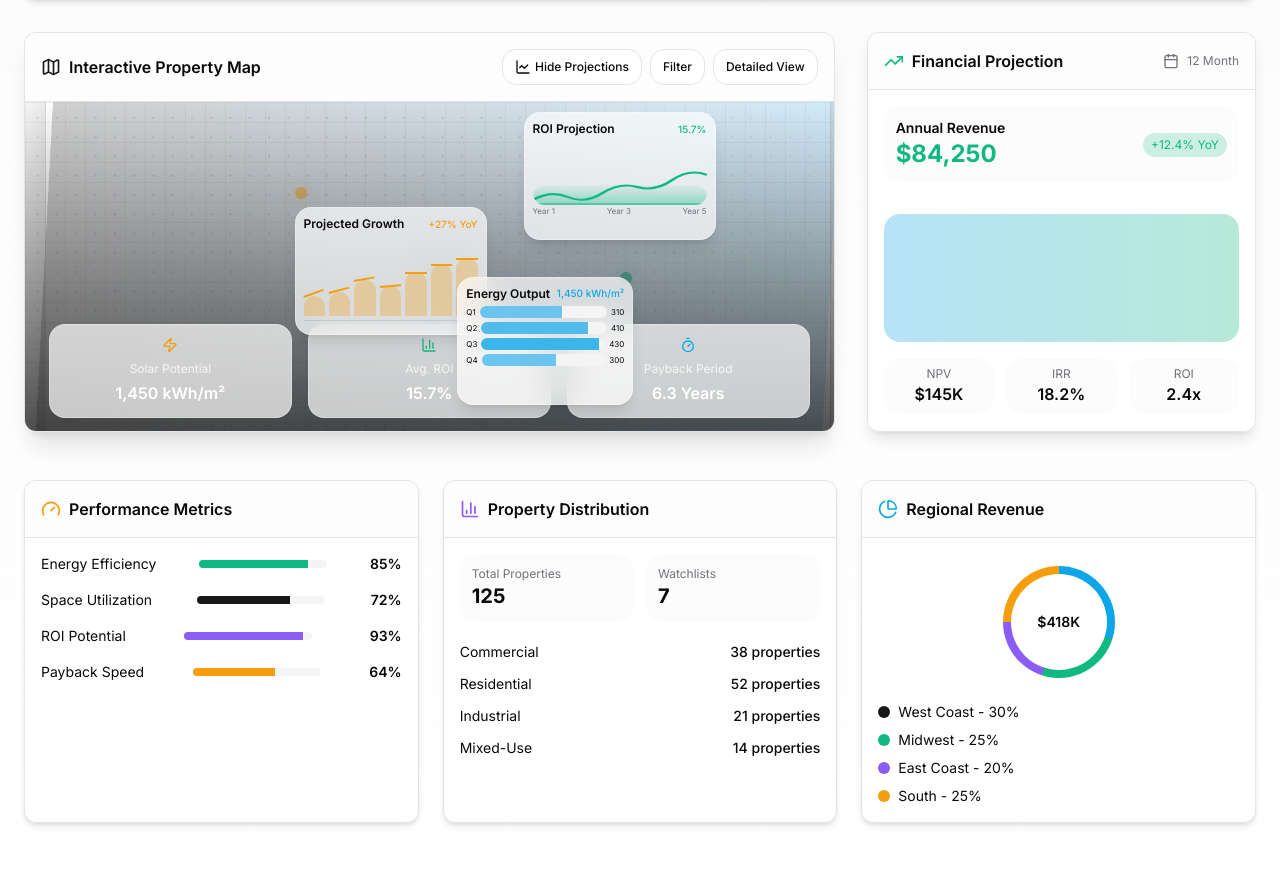
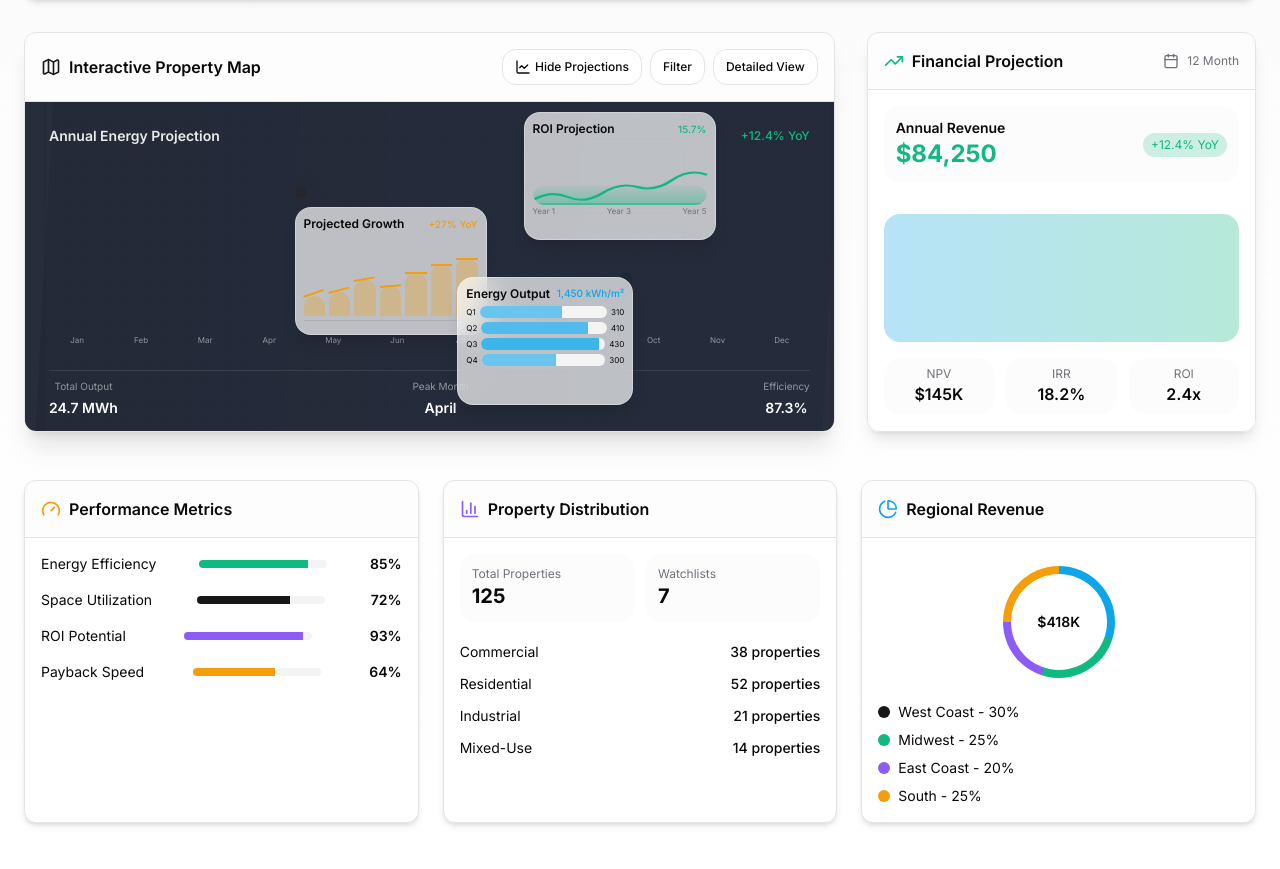
Before and after one commit to VishalKandagatla/stellar-space-styler, a React (Vite) app: page / in a window 1280 px wide. Shown: the part 3000-3869 px from the top of the page. Built offline with nearby package versions, Linux system fonts and the light colour scheme.

Commit message:
Update dashboard preview
Update the dashboard preview to remove the question mark in the background and include an energy projection graph.

```diff
--- a/src/components/dashboard/MapView.tsx
+++ b/src/components/dashboard/MapView.tsx
@@ -2,6 +2,51 @@
 import { Map, Zap, BarChart3, Timer, ChartLine, ChartBar } from "lucide-react";
 import { Button } from "@/components/ui/button";
 import { useEffect, useState } from "react";
+
+const EnergyProjectionGraph = () => {
+  return (
+    <div className="w-full h-full bg-gray-900/90 flex flex-col p-6">
+      <div className="flex justify-between items-center mb-4">
+        <h4 className="text-white/90 font-semibold text-sm">Annual Energy Projection</h4>
+        <span className="text-fin-green text-xs font-medium">+12.4% YoY</span>
+      </div>
+
+      {/* Main graph area */}
+      <div className="flex-1 flex items-end gap-2 pb-6">
+        {[40, 65, 80, 95, 75, 85, 92, 88, 78, 90, 85, 95].map((value, index) => (
+          <div key={index} className="flex-1 flex flex-col items-center gap-1">
+            <div
+              className="w-full bg-gradient-to-t from-fin-blue to-fin-blue/20 rounded-t-sm relative overflow-hidden group"
+              style={{ height: `${value}%` }}
+            >
+              <div className="absolute inset-0 bg-white/5 opacity-0 group-hover:opacity-100 transition-opacity"></div>
+              <div className="absolute bottom-0 left-0 w-full h-1/3 bg-[linear-gradient(to_top,rgba(14,165,233,0.3),transparent)]"></div>
+            </div>
+            <span className="text-[8px] text-white/50">
+              {['Jan', 'Feb', 'Mar', 'Apr', 'May', 'Jun', 'Jul', 'Aug', 'Sep', 'Oct', 'Nov', 'Dec'][index]}
+            </span>
+          </div>
+        ))}
+      </div>
+
+      {/* Bottom stats */}
+      <div className="flex justify-between items-center pt-2 border-t border-white/10">
+        <div className="text-center">
+          <p className="text-[10px] text-white/50 mb-1">Total Output</p>
+          <p className="text-white font-semibold text-sm">24.7 MWh</p>
+        </div>
+        <div className="text-center">
+          <p className="text-[10px] text-white/50 mb-1">Peak Month</p>
+          <p className="text-white font-semibold text-sm">April</p>
+        </div>
+        <div className="text-center">
+          <p className="text-[10px] text-white/50 mb-1">Efficiency</p>
+          <p className="text-white font-semibold text-sm">87.3%</p>
+        </div>
+      </div>
+    </div>
+  );
+};
 
 const MapView = () => {
   const [showProjections, setShowProjections] = useState(true);
@@ -37,16 +82,11 @@ const MapView = () => {
         </div>
       </div>
       <div className="h-[340px] relative group overflow-hidden">
-        {/* Fallback background if image fails to load */}
-        <div className={`absolute inset-0 bg-gray-200 flex items-center justify-center ${imageLoaded ? 'hidden' : ''}`}>
-          <span className="text-gray-500">Loading map...</span>
-        </div>
-
         {/* Base satellite image */}
         <img
           src="/lovable-uploads/d8db171a-ce83-484b-b3b2-f279f0ea3e6a.png"
           alt="Solar Panels"
-          className={`absolute inset-0 w-full h-full object-cover ${imageLoaded ? 'opacity-100' : 'opacity-0'}`}
+          className={`absolute inset-0 w-full h-full object-cover ${imageLoaded ? 'opacity-100' : 'opacity-0'} transition-opacity duration-300`}
           onLoad={() => setImageLoaded(true)}
           onError={(e) => {
             console.error("Failed to load image:", e);
@@ -171,31 +211,9 @@ const MapView = () => {
           )}
         </div>
 
-        {/* Information overlay at the bottom */}
-        <div className="absolute inset-0 bg-gradient-to-b from-transparent to-black/70 flex items-end p-6 transition-all duration-500">
-          <div className="grid grid-cols-3 gap-4 w-full">
-            <div className="glass rounded-lg p-3 text-center backdrop-blur-lg transition-all duration-300 hover:scale-105 hover:shadow-lg">
-              <div className="flex items-center justify-center mb-2">
-                <Zap className="h-4 w-4 text-fin-yellow" />
-              </div>
-              <h4 className="text-xs text-white/80 mb-1">Solar Potential</h4>
-              <p className="text-white font-semibold text-sm md:text-base">1,450 kWh/m²</p>
-            </div>
-            <div className="glass rounded-lg p-3 text-center backdrop-blur-lg transition-all duration-300 hover:scale-105 hover:shadow-lg">
-              <div className="flex items-center justify-center mb-2">
-                <BarChart3 className="h-4 w-4 text-fin-green" />
-              </div>
-              <h4 className="text-xs text-white/80 mb-1">Avg. ROI</h4>
-              <p className="text-white font-semibold text-sm md:text-base">15.7%</p>
-            </div>
-            <div className="glass rounded-lg p-3 text-center backdrop-blur-lg transition-all duration-300 hover:scale-105 hover:shadow-lg">
-              <div className="flex items-center justify-center mb-2">
-                <Timer className="h-4 w-4 text-fin-blue" />
-              </div>
-              <h4 className="text-xs text-white/80 mb-1">Payback Period</h4>
-              <p className="text-white font-semibold text-sm md:text-base">6.3 Years</p>
-            </div>
-          </div>
+        {/* Replace gradient background with Energy Projection Graph */}
+        <div className="absolute inset-0 flex items-end z-10">
+          <EnergyProjectionGraph />
         </div>
       </div>
     </div>
```
